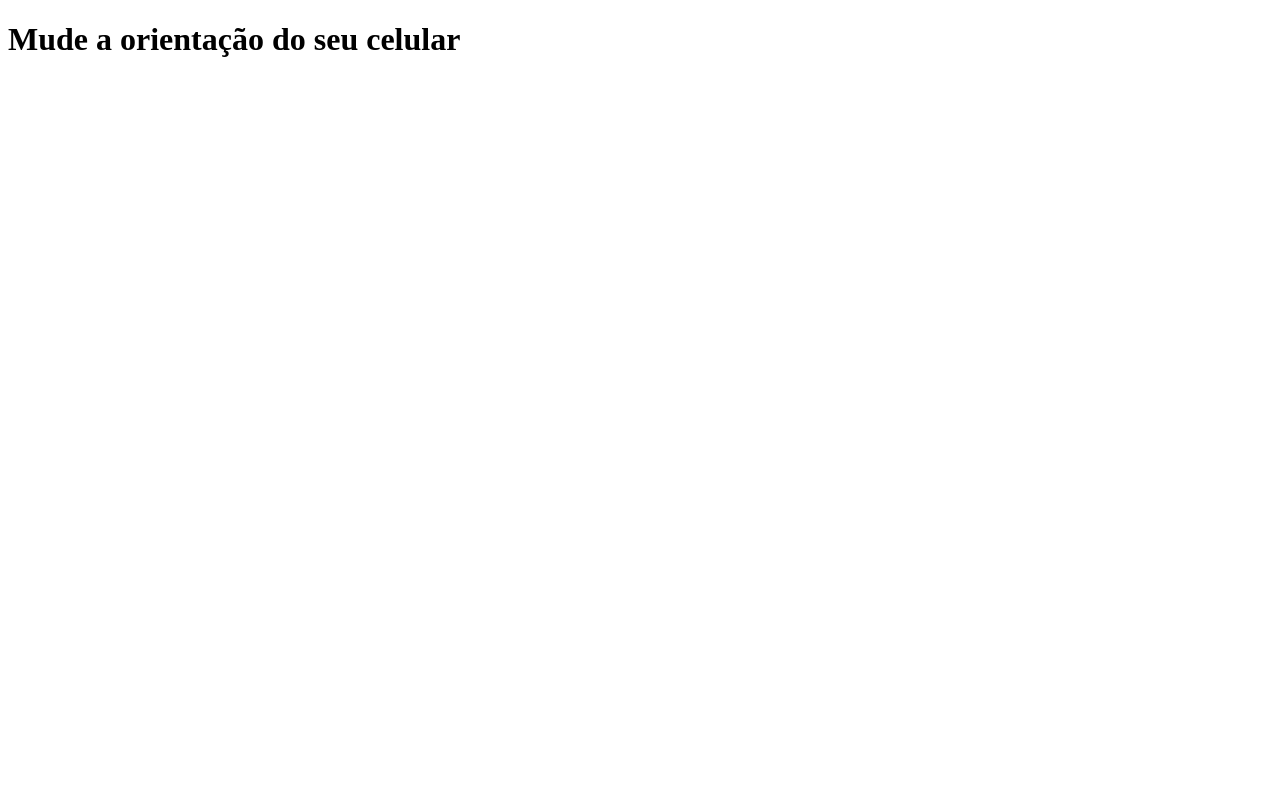
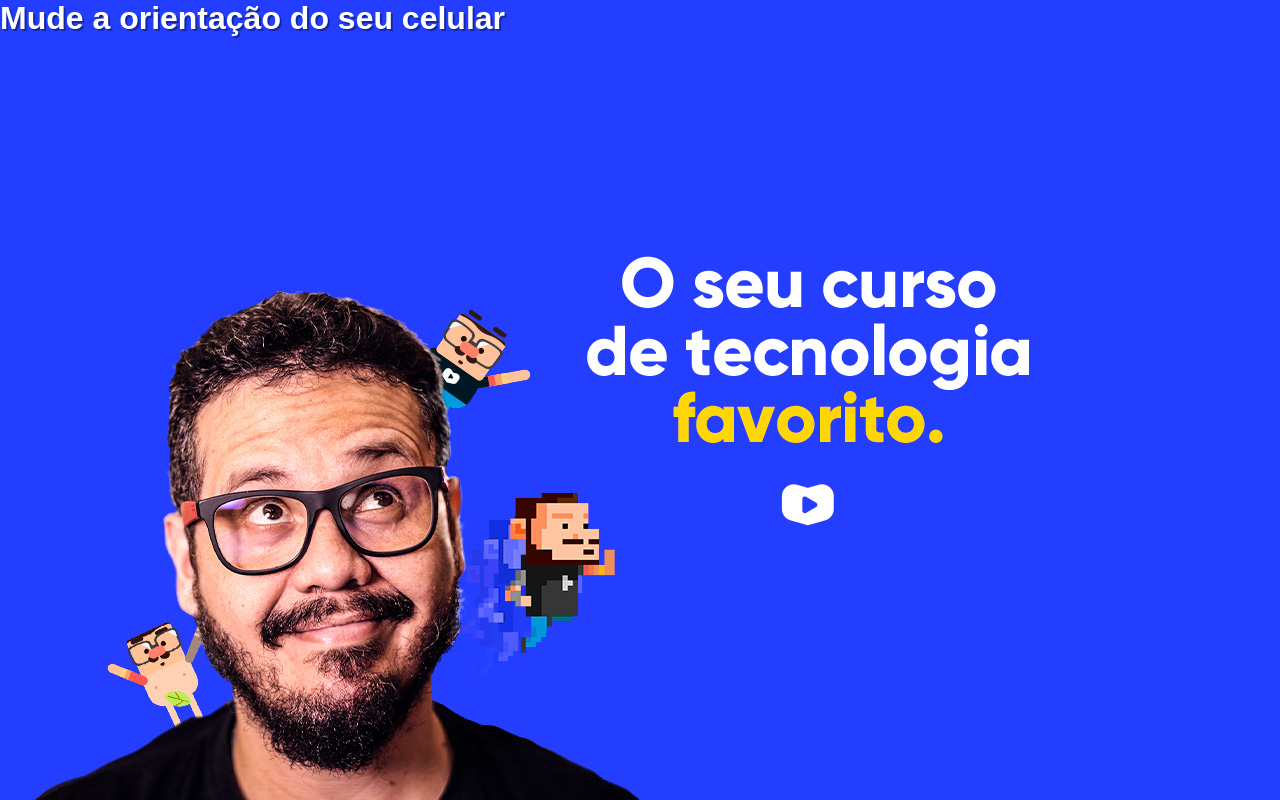
Before and after one commit to Benoggs/html-css, a plain HTML site: page exercicios/ex026/mq002/index.html in a window 1280 px wide. Drawn offline with Linux system fonts and the light colour scheme.

Commit message:
seguindo a orientação do dispositivo

```diff
--- a/exercicios/ex026/mq002/estilos/paisagem.css
+++ b/exercicios/ex026/mq002/estilos/paisagem.css
@@ -1,3 +1,8 @@
 @charset "UTF-8";
 
 /* Aparelho deitado (landscape) */
+
+body {
+    background-image: url(../imagens/cev-landscape.jpg);
+    background-position: left bottom;
+}
--- a/exercicios/ex026/mq002/estilos/retrato.css
+++ b/exercicios/ex026/mq002/estilos/retrato.css
@@ -1,3 +1,8 @@
 @charset "UTF-8";
 
 /* Aparelho em pé (portrait) */
+
+body {
+    background-image: url(../imagens/cev-portrait.jpg);
+    background-position: center bottom;
+}
--- /dev/null
+++ b/exercicios/ex026/mq002/estilos/style.css
@@ -0,0 +1,22 @@
+@charset "UTF-8";
+
+/* Configurações gerais */
+
+* {
+    margin: 0px;
+    padding: 0px;
+    font-family: Arial, Helvetica, sans-serif;
+}
+
+html, body {
+    width: 100vw;
+    height: 100vh;
+    background-color: #233EFF;
+    background-size: contain;
+    background-repeat: no-repeat;
+}
+
+h1 {
+    color: white;
+    text-shadow: 2px 2px 0px #1526a7;
+}
--- a/exercicios/ex026/mq002/estlos/style.css
+++ /dev/null
@@ -1,3 +0,0 @@
-@charset "UTF-8";
-
-/* Configurações gerais */
--- a/exercicios/ex026/mq002/index.html
+++ b/exercicios/ex026/mq002/index.html
@@ -4,8 +4,8 @@
     <meta charset="UTF-8">
     <meta name="viewport" content="width=device-width, initial-scale=1.0">
     <title>Media Query</title>
-    <link rel="stylesheet" href="estlos/style.css" media="all">
-    <link rel="stylesheet" href= "estilos/retrato.css" media="screen and (orientation:cportrait)">
+    <link rel="stylesheet" href="estilos/style.css" media="all">
+    <link rel="stylesheet" href= "estilos/retrato.css" media="screen and (orientation: portrait)">
     <link rel="stylesheet" href= "estilos/paisagem.css" media="screen and (orientation: landscape)">
 
 </head>
```
